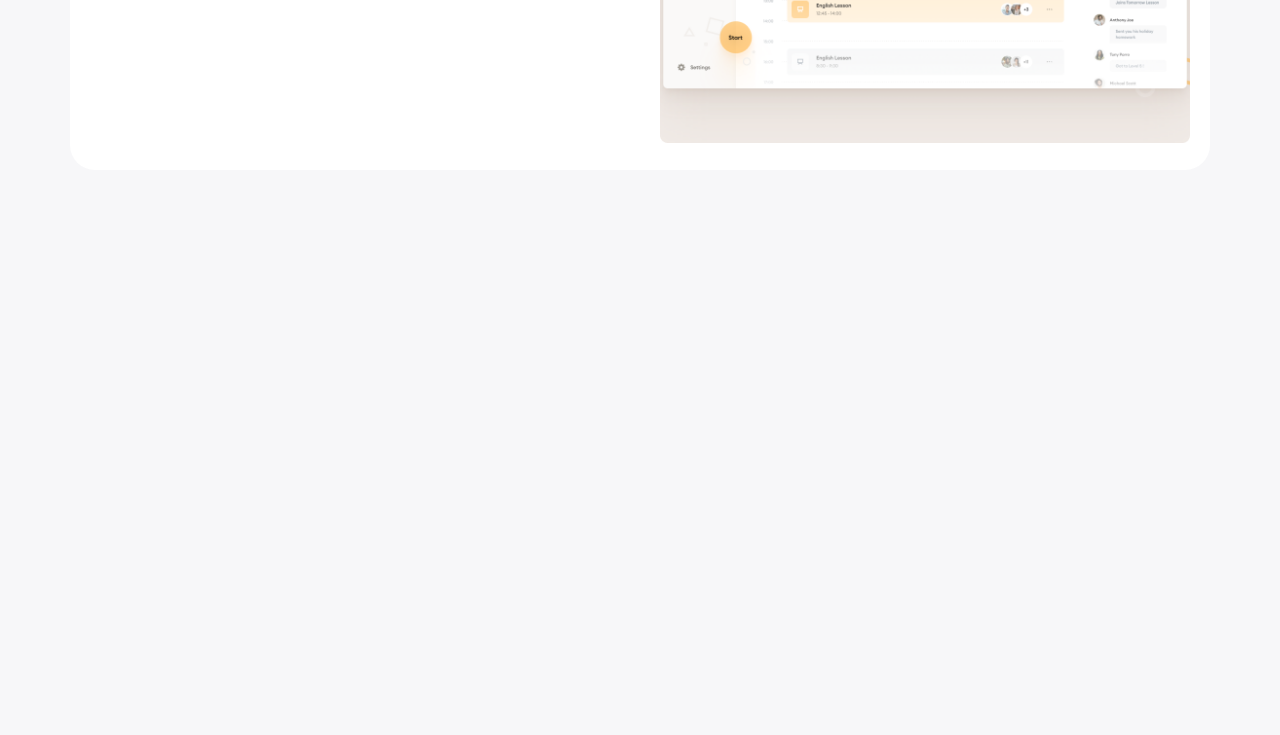
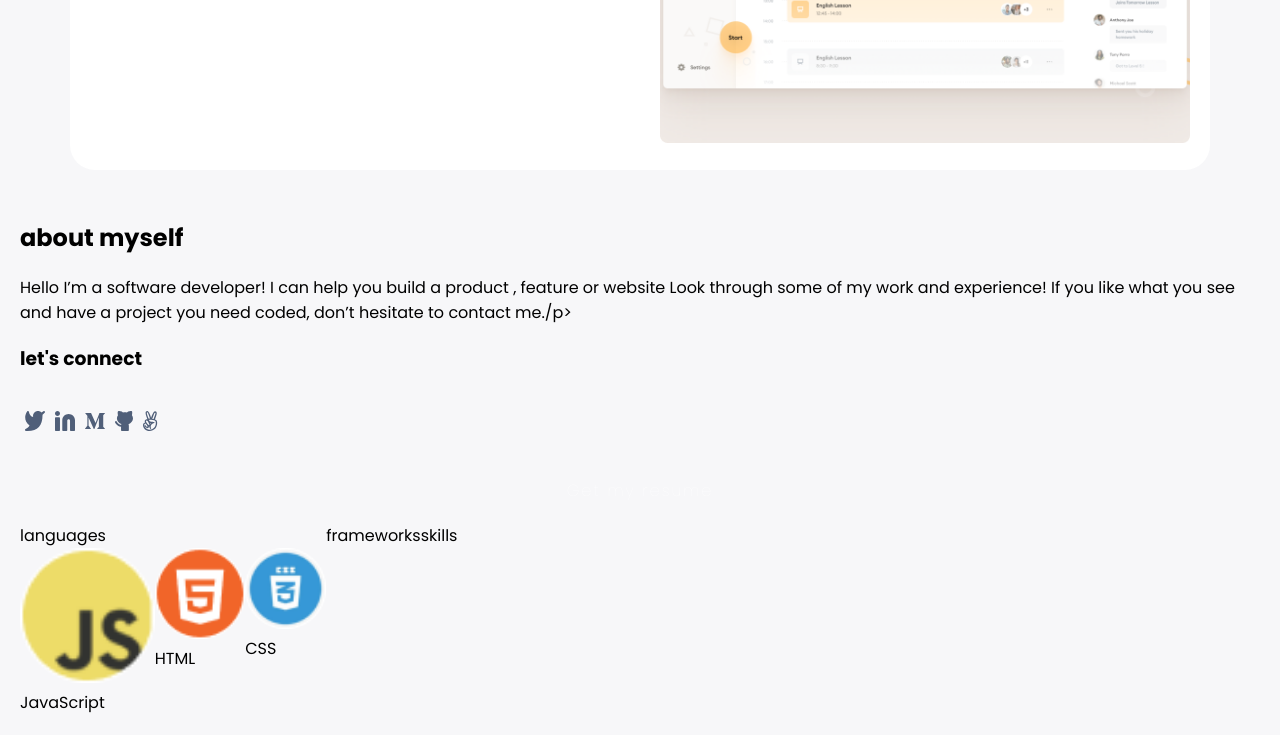
Before and after one commit to mez-chain/myPortfolio, a website: page index.html in a window 1280 px wide. Shown: the part 2934-3669 px from the top of the page. Before the commit the page ends 3154 px from the top, so only its background shows below. Drawn offline with Linux system fonts and the light colour scheme.

Commit message:
create the html part for aboutme section

```diff
--- a/css/main.css
+++ b/css/main.css
@@ -223,6 +223,9 @@ img {
   background-color: #6070ff;
 }
 
+/* style for about me section */
+
+
 /* .headline > * {
   border: 1px solid red;
 } */
--- a/index.html
+++ b/index.html
@@ -110,6 +110,34 @@
                 </div>
             </section>
         </main>
+        <div class="aboutme">
+            <section class="general-info">
+                <h1>about myself</h1>
+                <p>Hello I’m a software developer! I can help you build a product , feature or website Look through some of my work and experience! If you like what you see and have a project you need coded, don’t hesitate to contact me./p>
+                <h3>let's connect</h3>
+                <ul>
+                    <li><a href=""><img src="/images/x.svg"></a></li>
+                    <li><a href=""><img src="/images/linkedin.svg"></a></li>
+                    <li><a href=""><img src="/images/medium.svg"></a></li>
+                    <li><a href=""><img src="/images/github.svg"></a></li>
+                    <li><a href=""><img src="/images/angellist.svg"></a></li>
+                </ul>
+                <a href=""><span>Get my resume</span></a>
+            </section>
+            <section class="tech-info">
+                <ul>
+                    <li>languages
+                        <ul>
+                            <li><img src="/images/js.png" alt="">JavaScript</li>
+                            <li><img src="/images/html.png" alt="">HTML</li>
+                            <li><img src="/images/css.png" alt="">CSS</li>
+                        </ul>
+                    </li>
+                    <li>frameworks</li>
+                    <li>skills</li>
+                </ul>
+            </section>
+        </div>
     </div>
 </body>
 </html>
```
Also changed, not shown: images/css.png (added), images/html.png (added), images/js.png (added).
